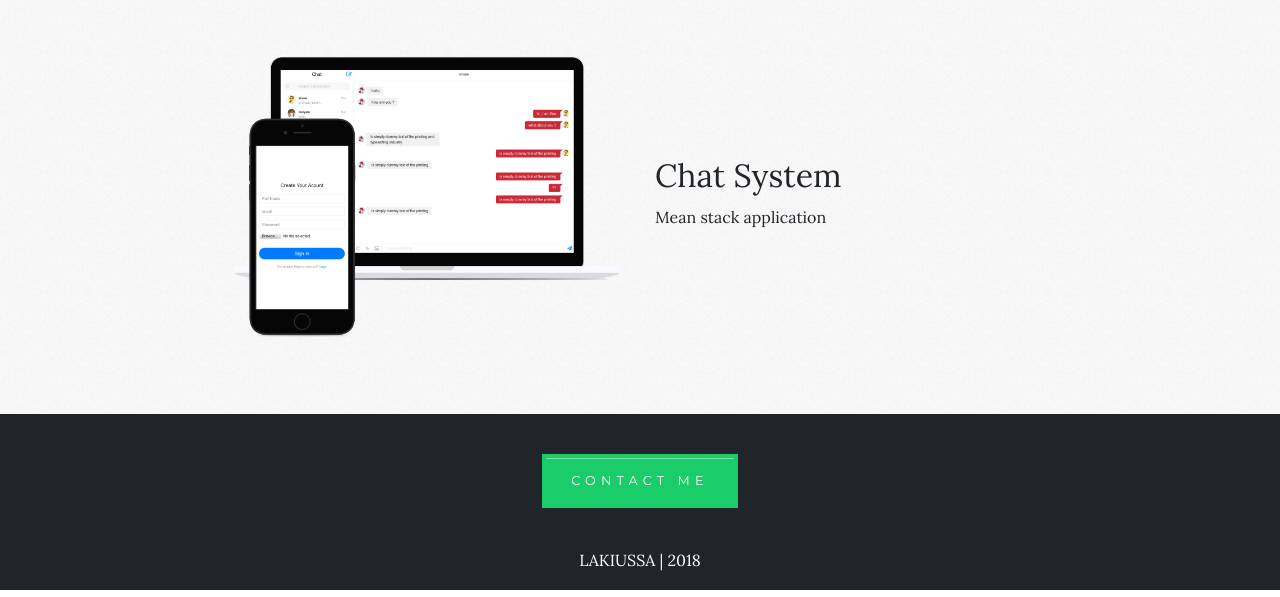
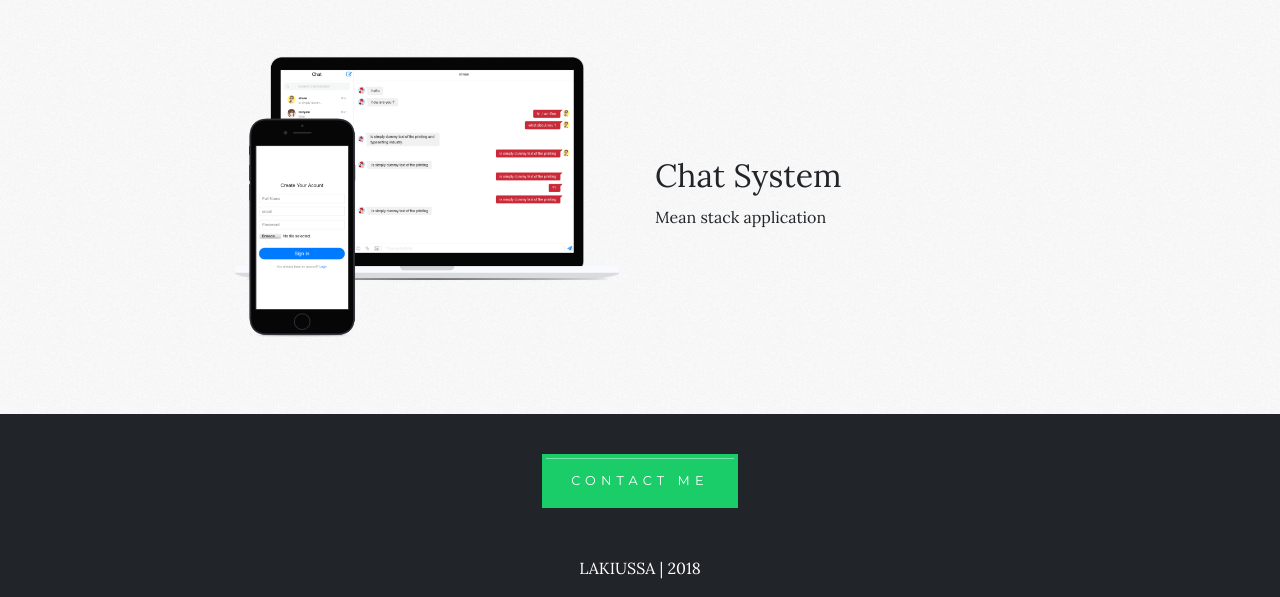
Before and after one commit to ouidadmoussa/ouidadmoussa.github.io, a plain HTML site: page work.html in a window 1280 px wide. Shown: the part 1029-1626 px from the top of the page. Drawn offline with nearby package versions, Linux system fonts and the light colour scheme.

Commit message:
reponsive updates

```diff
--- a/Assets/css/main.css
+++ b/Assets/css/main.css
@@ -272,12 +272,14 @@ body::before {
     }
 
     .workList {
-        padding: 3em 2.5em;
+        padding: 2em 2.5em;
+        margin-top: 35px;
 
 
     }
     .workList h1{
       font-size: 1.5em;
+
     }
 
     .projectTitle{
--- a/Assets/css/styles.css
+++ b/Assets/css/styles.css
@@ -213,9 +213,16 @@ color:rgb(26, 205, 104); !important;
 
 }
 
+.hrefButton {
 
+    margin-bottom: 40px;
+    display: inline-block;
+    position: relative;
+    margin-top: 40px;
+}
 .ctaButton {
-    display: inline-block;
+
+    display: inline-block !important;
     background: 0 0;
     padding: 10px 25px;
     position: relative;
@@ -232,7 +239,7 @@ color:rgb(26, 205, 104); !important;
     text-transform: uppercase;
     letter-spacing: .4em;
     border: 4px solid rgb(26, 205, 104);
-    margin-bottom: 40px;
+
 }
 
 
@@ -247,16 +254,16 @@ color:rgb(26, 205, 104); !important;
     right: 0;
     bottom: 0;
     height: 100%;
-    background: #ffffff; /* onhover background color */
+    background: #ffffff;
 
 
     z-index: -1;
-    transform: translate3D(0,-100%,0); /* move elements above button so they don't appear initially */
+    transform: translate3D(0,-100%,0);
     transition: all .5s;
 }
 
 .ctaButton:after {
-    background:rgb(26, 205, 104);; /* button default background color */
+    background:rgb(26, 205, 104);
 
     z-index: -2;
     transform: translate(0,0);
@@ -273,6 +280,7 @@ color:rgb(26, 205, 104); !important;
     transform: translate(100%,0);
     transition: all .7s;
 }
+
 
 
 
@@ -348,14 +356,15 @@ color:rgb(26, 205, 104); !important;
 }
 
 .footer{
-    height: 350px;
+
     width: 100%;
     background-color: rgb(33, 37, 41);
     display: flex;
     flex-direction: column;
     align-items: center;
     justify-content:flex-end;
-    padding-top: 40px;
+
+
 }
 
 .footer p {
--- a/work.html
+++ b/work.html
@@ -124,10 +124,9 @@
 
         </div>
 
-
         <div class="footer">
 
-            <a href="contact.html" class="ctaButton ">Contact me</a>
+            <a href="contact.html" class="hrefButton" ><span class="ctaButton" >Contact me</span></a>
 
 
             <p>Lakiussa | 2018</p>
```
